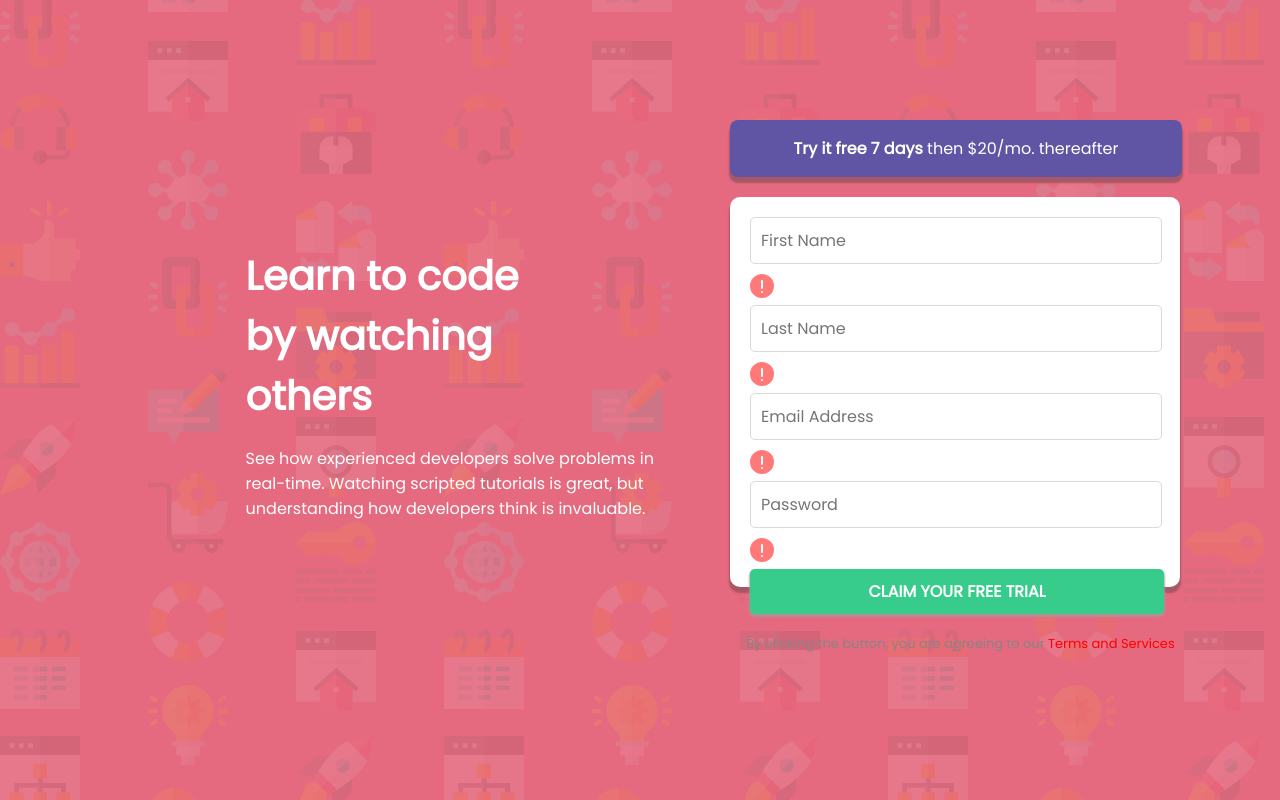
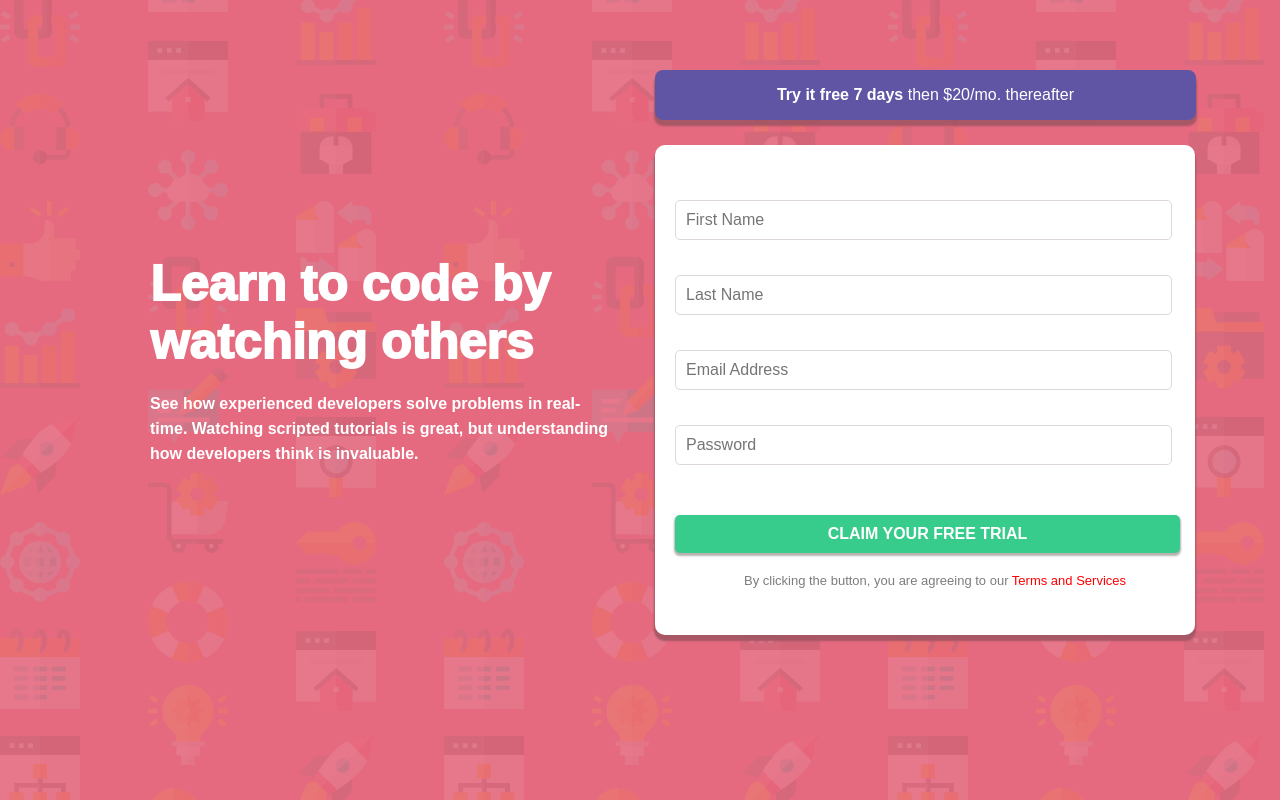
Before and after one commit to david-aguiyi/responsivePage, a plain HTML site: page index.html in a window 1280 px wide. Drawn offline with Linux system fonts and the light colour scheme; a web font is replaced by a local one.

Commit message:
Updated code and made error icons hidden

```diff
--- a/index.html
+++ b/index.html
@@ -25,15 +25,19 @@
                 </header>
                 <div class="wrapper">
                     <form>
-                        <input type="text" placeholder="First Name" class="form-input"><img src="images/icon-error.svg"
-                            alt="error-icon" class="error-icon" />
-                        <input type="text" placeholder="Last Name" class="form-input"><img src="images/icon-error.svg"
-                            alt="error-icon" class="error-icon" />
-                        <input type="email" placeholder="Email Address" class="email"><img src="images/icon-error.svg"
-                            alt="error-icon" class="error-icon" />
-                        <input type="password" placeholder="Password" class="password"><img src="images/icon-error.svg"
-                            alt="error-icon" class="error-icon" />
-                        <button class="form-button">CLAIM YOUR FREE TRIAL</button>
+                        <input type="text" placeholder="First Name" class="form-input">
+                        <img src="images/icon-error.svg" alt="error-icon" class="error-icon1" />
+
+                        <input type="text" placeholder="Last Name" class="form-input">
+                        <img src="images/icon-error.svg" alt="error-icon" class="error-icon2" />
+
+                        <input type="email" placeholder="Email Address" class="email">
+                        <img src="images/icon-error.svg" alt="error-icon" class="error-icon3" />
+
+                        <input type="password" placeholder="Password" class="password">
+                        <img src="images/icon-error.svg" alt="error-icon" class="error-icon4" />
+                        <input class="form-button" type="submit" value="Claim your free trial">
+
                         <p class="undertext">By clicking the button, you are agreeing to our <a href="#"
                                 class="link">Terms
                                 and
--- a/style.css
+++ b/style.css
@@ -1,14 +1,13 @@
-@import url("https://fonts.googleapis.com/css2?family=Poppins&display=swap");
-
+@import url("https://fonts.google.com/specimen/Poppins");
 
 * {
     padding: 0;
     margin: 0;
-    font-family: "Poppins", sans-serif;
 }
 
 body {
     background-color: rgb(230, 106, 127);
+    font-family: "Poppins", sans-serif;
     background-image: url(images/desktop.png);
     user-select: none;
 }
@@ -17,30 +16,28 @@ body {
     display: flex;
     justify-content: space-between;
     align-items: center;
+    margin: auto;
 }
 
 .leftside {
-    width: 50%;
-    position: relative;
-    margin-top: 230px;
-    left: 27%;
-    margin-left: -100px;
+    width: 100%;
+    /* /* position: relative; */
+    margin-top: 150px;
+    /* left: 27%; */
+    margin-left: 150px;
     color: white;
 }
 
 .leftside h1 {
-    width: 50%;
-    font-size: 40px;
-    font-weight: 700;
-    display: flex;
-    justify-content: right;
-    align-items: center;
+    width: 70%;
+    font-size: 50px;
+    font-weight: 920;
 }
 
 .leftside p {
-    font-weight: 200;
+    font-weight: 700;
     padding-top: 20px;
-    width: 70%;
+    width: 80%;
     line-height: 25px;
 }
 
@@ -49,17 +46,18 @@ body {
     margin-top: 70px;
     width: 350px;
     margin-right: 200px;
+    height: 500px;
 }
 
 .wrapper {
-
     background: rgb(255, 255, 255);
     border-radius: 10px;
     padding: 20px;
-    height: 350px;
-    margin-right: -100px;
-    position: relative;
-    top: 50px;
+    height: 450px;
+    width: 500px;
+    margin-left: -75px;
+    /* position: relative; */
+    /* top: 30px; */
     box-shadow: 0px 5px 2px 1px rgba(163, 86, 99, 0.945);
 }
 
@@ -69,7 +67,7 @@ body {
     font-size: 16px;
     font-weight: 500;
     background-color: transparent;
-    margin-bottom: 10px;
+    margin-top: 35px;
     border: 1px solid rgb(223, 216, 216);
     width: 95%;
     border-radius: 5px;
@@ -79,9 +77,15 @@ body {
     transition: background-color 5000s ease-in-out 0s;
 }
 
-button {
+.wrapper input:focus {
+    outline: none;
+    border: 1px solid rgb(255, 0, 0);
+}
+
+input.form-button {
     margin: auto;
-
+    position: relative;
+    top: 50px;
     padding: 10px;
     font-size: 16px;
     font-weight: 700;
@@ -92,23 +96,22 @@ button {
     box-shadow: 0px 2px 2px 1px rgba(163, 155, 155, 0.781);
     border-radius: 5px;
     background-color: hsl(154, 59%, 51%);
-    color: white;
-
+    color: rgb(255, 255, 255);
+    cursor: pointer;
+    text-transform: uppercase;
 }
 
-button:active {
+input.form-button:active {
     transform: scale(0.98);
 }
-
-
 
 .undertext {
     margin-left: -15px;
     width: 110%;
-    padding-top: 10px;
+    margin-top: 60px;
     font-size: 13px;
     text-align: center;
-    color: rgb(134, 133, 133);
+    color: rgba(0, 0, 0, 0.514);
     font-size: 400;
 }
 
@@ -119,16 +122,18 @@ button:active {
 
 .formheader {
     background-color: hsl(248, 32%, 49%);
-    width: 420px;
+    width: 509px;
     text-align: center;
     padding: 1em;
-    margin: auto;
+    /* margin: auto; */
     color: white;
-    margin-right: -100px;
-    position: relative;
-    top: 50px;
+    margin-left: -75px;
+    /* position: relative; */
+    /* top: 50px; */
     border-radius: 8px;
-    margin-bottom: 20px;
+    /* position: relative;
+    top: 50px; */
+    margin-bottom: 25px;
     box-shadow: 0px 5px 2px 1px rgba(163, 86, 99, 0.945);
 }
 
@@ -136,7 +141,39 @@ button:active {
     align-items: center;
 }
 
-@media screen and (max-width: 1024px) {
+img {
+    position: absolute;
+    /* top: 287px; */
+    left: 780px;
+    height: 15px;
+    width: 15px;
+}
+
+img.error-icon1 {
+    position: absolute;
+    visibility: hidden;
+    top: 287px;
+}
+
+img.error-icon2 {
+    position: absolute;
+    visibility: hidden;
+    top: 362px;
+}
+
+img.error-icon3 {
+    position: absolute;
+    top: 437px;
+    visibility: hidden;
+}
+
+img.error-icon4 {
+    position: absolute;
+    visibility: hidden;
+    top: 512px;
+}
+
+/* @media screen and (max-width: 24px) {
     .leftside {
         margin-left: -300px;
         display: flex;
@@ -217,4 +254,4 @@ button:active {
         width: 220px;
     }
 
-}
+} */
```
